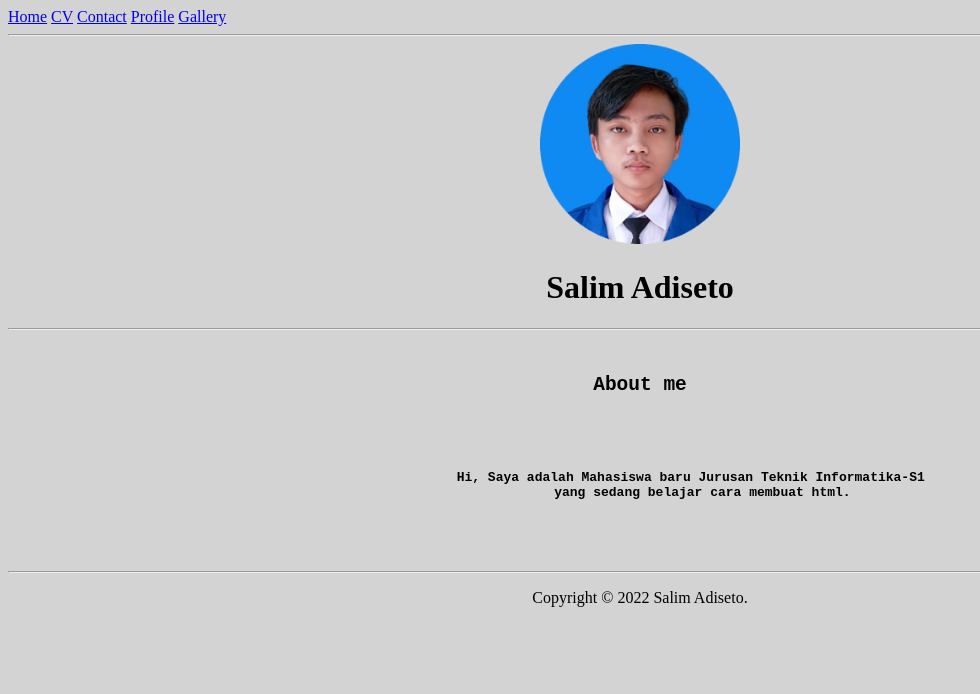
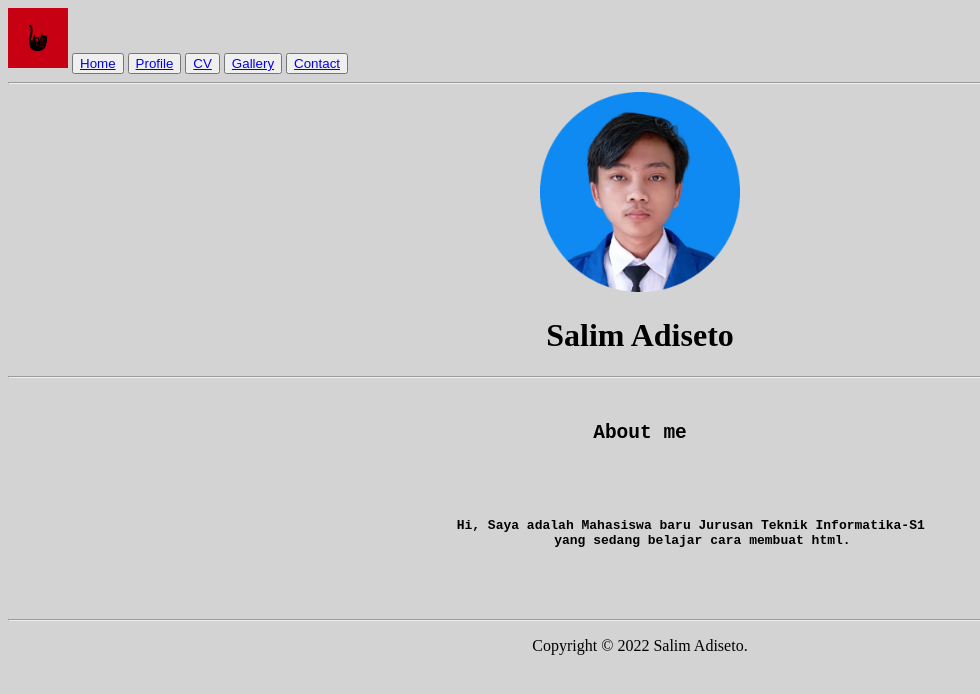
Before and after one commit to Secondths/Daskom, a plain HTML site: page index.html in a window 1280 px wide. Shown: the whole page, without its empty margins (0-980 px from the left). Drawn offline with Linux system fonts and the light colour scheme.

Commit message:
Update index.html

```diff
--- a/index.html
+++ b/index.html
@@ -3,19 +3,32 @@
 
 <head>
     <meta charset="UTF-8">
-    <meta name="viewport" content="width=device-width, initial-scale=1.0">
+    <meta http-equiv="X-UA-Compatible" content="IE=edge">
+    <meta name="viewport" content="width=device-width, height=device-height, initial-scale=1">
     <title>Salim Adiseto's Website</title>
-    <link rel="shortcut icon" href="assets/SalimAlmet.ico" type="image/x-icon">
+    <link rel="shortcut icon" href="assets/PartaiKucingMerah.ico" type="image/x-icon">
+    <link rel="stylesheet" href="css/style.css">
 </head>
 
-<body bgcolor="lightgray">
-    <nav>
+<body style="background-color: lightgray;">
+    <div class="wrapper">
+        <img src="assets/PartaiKucingMerah.jpg" height="60px" alt="logo">
+    <button class="button b1">
         <a href="index.html">Home</a>
+    </button>
+    <button class="button b2">
+        <a href="profile.html">Profile</a>
+    </button>
+    <button class="button b3">
         <a href="cv.html">CV</a>
+    </button>
+    <button class="button b4">
+        <a href="gallery.html">Gallery</a>
+    </button>
+    <button class="button b5">
         <a href="contact.html">Contact</a>
-        <a href="profile.html">Profile</a>
-        <a href="gallery.html">Gallery</a>
-    </nav>
+    </button>
+    </div>
 
     <hr>
 
@@ -26,7 +39,7 @@
 
     <hr>
 
-    <pre align="center">
+    <pre style="text-align: center;">
         <h2>About me</h2>
         <p>
             <b> Hi, Saya adalah Mahasiswa baru Jurusan Teknik Informatika-S1
@@ -35,8 +48,9 @@
     </pre>
 
     <hr>
-    <footer align="center">
+    <footer style="text-align: center;">
         <p>Copyright &copy; 2022 Salim Adiseto.</p>
     </footer>
+    <script src="js/app.js"></script>
 </body>
 </html>
```
